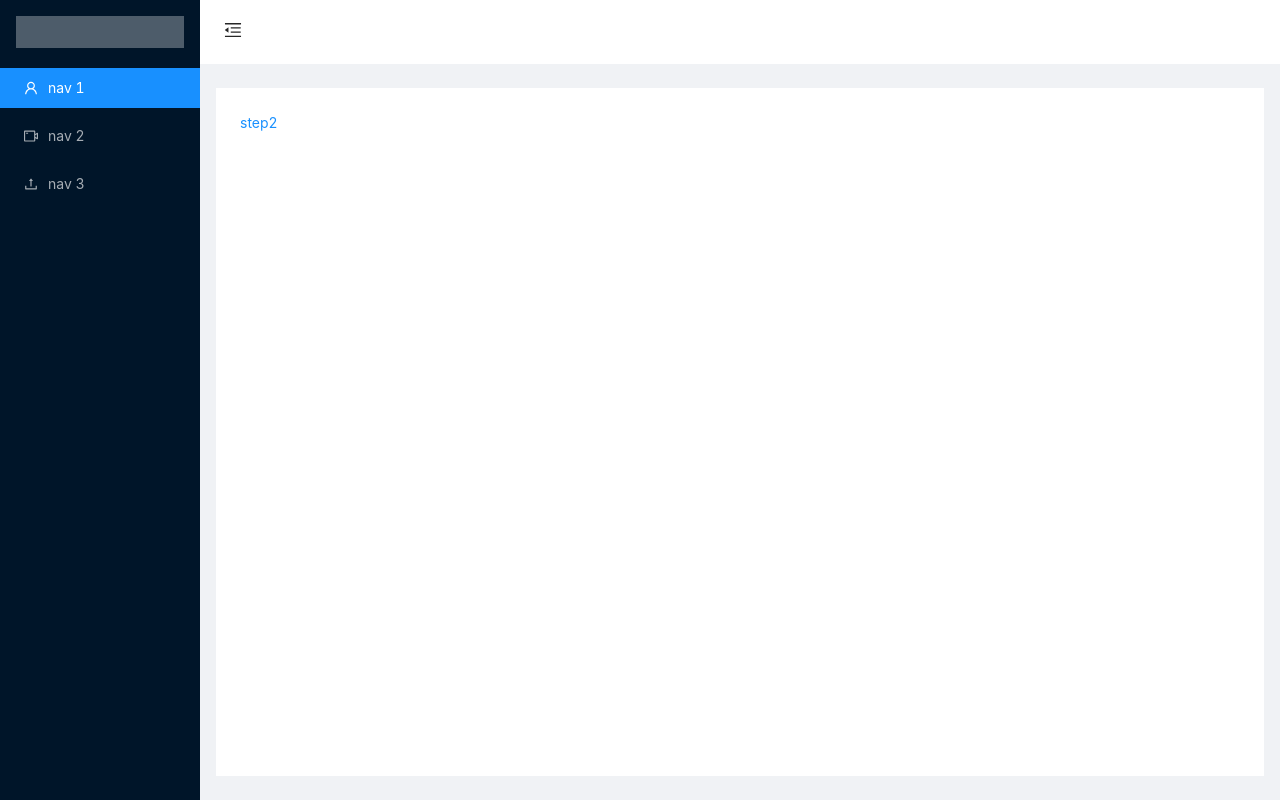
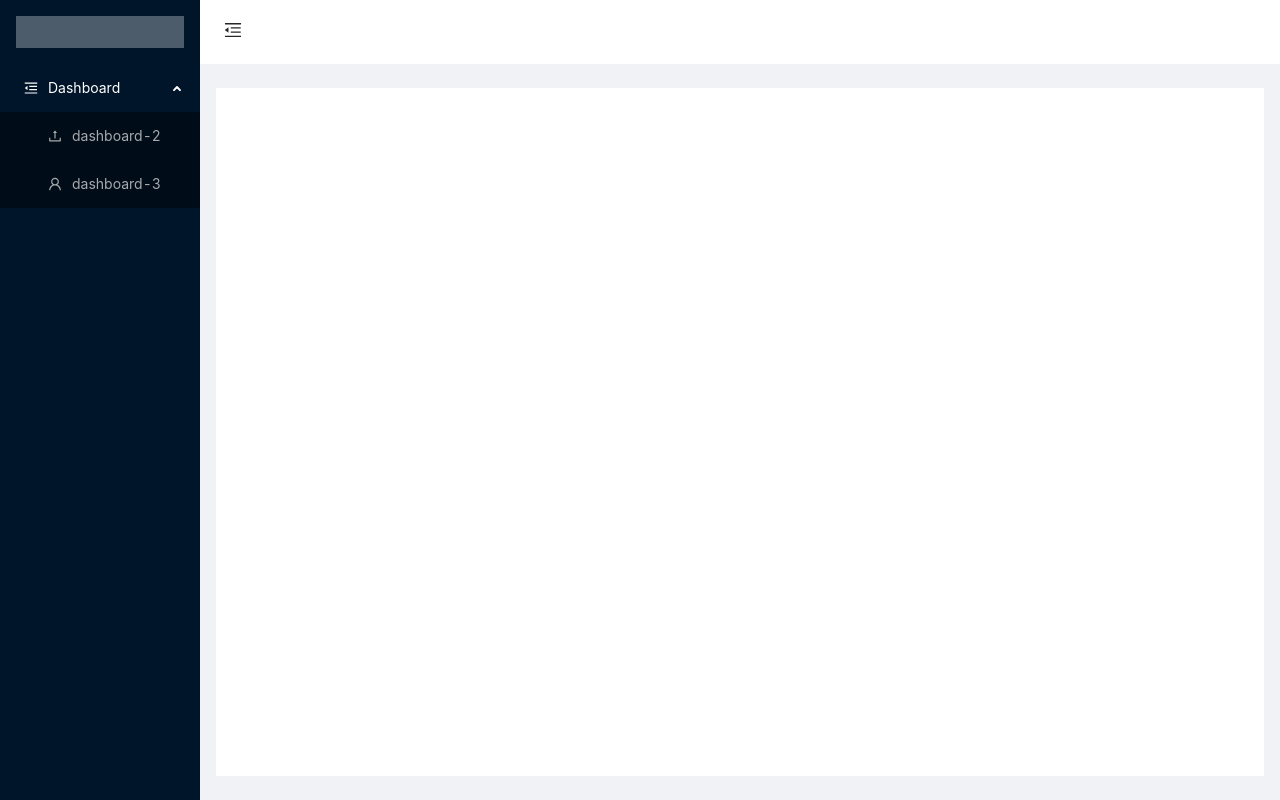
Before and after one commit to nuddev/NKII-001, a React app: page /dashboard in a window 1280 px wide. Built offline with nearby package versions, Linux system fonts and the light colour scheme.

Commit message:
add default select menu

```diff
--- a/package.json
+++ b/package.json
@@ -25,10 +25,12 @@
     "webpack-dev-server": "^4.9.0"
   },
   "dependencies": {
+    "@types/lodash": "^4.14.182",
     "antd": "^4.20.6",
     "axios": "^0.27.2",
     "cookies-next": "^2.0.4",
     "css-loader": "^6.7.1",
+    "lodash": "^4.17.21",
     "react": "^18.1.0",
     "react-dom": "^18.1.0",
     "react-router-dom": "6",
--- a/src/App.tsx
+++ b/src/App.tsx
@@ -2,7 +2,7 @@ import { Button } from "antd";
 import * as React from "react";
 import { BrowserRouter, Routes, Route } from "react-router-dom";
 import "./App.less";
-import RenderRoute from "./config/routes";
+import { RenderRoute } from "./config/routes";
 
 const App: React.FC = () => {
   return (
--- a/src/components/layouts/MainLayout/index.tsx
+++ b/src/components/layouts/MainLayout/index.tsx
@@ -1,19 +1,34 @@
-import {
-  MenuFoldOutlined,
-  MenuUnfoldOutlined,
-  UploadOutlined,
-  UserOutlined,
-  VideoCameraOutlined,
-} from "@ant-design/icons";
+import { MainLayoutConfig } from "@/config/main-layout-config";
+import { routes } from "@/config/routes";
+import { RouterItem } from "@/models/Router";
 import { Layout, Menu } from "antd";
-import React, { useState } from "react";
+import _ from "lodash";
+import React, { useEffect, useMemo, useRef, useState } from "react";
+import { matchPath, NavigateFunction, useLocation, useMatch, useNavigate } from "react-router-dom";
 import "./index.less";
 const { Header, Sider, Content } = Layout;
 type Props = {
   children: React.ReactNode;
 };
+const mappingMenuItem = (data: Array<RouterItem>,navigate:NavigateFunction) => {
+  return data.reduce((prev, cur, index) => {
+    if (!cur?.hidden) {
+      let menuItem: any = _.pick(cur, ["key", "label", "icon"]);
+      if(cur?.to)
+      menuItem['onClick'] = ()=>navigate(cur.to)
+      if (_.size(cur?.children)) {
+        menuItem["children"] = mappingMenuItem(cur?.children,navigate);
+      }
+      prev.push(menuItem);
+    }
+    return prev;
+  }, []);
+};
 const MainLayout: React.FC<Props> = ({ children }) => {
   const [collapsed, setCollapsed] = useState(false);
+  const navigate = useNavigate();
+  const menuItem = useMemo(() => mappingMenuItem(routes,navigate), []);
+  const location = useLocation()
   return (
     <Layout style={{ height: "100vh" }}>
       <Sider trigger={null} collapsible collapsed={collapsed}>
@@ -21,24 +36,9 @@ const MainLayout: React.FC<Props> = ({ children }) => {
         <Menu
           theme="dark"
           mode="inline"
-          defaultSelectedKeys={["1"]}
-          items={[
-            {
-              key: "1",
-              icon: <UserOutlined />,
-              label: "nav 1",
-            },
-            {
-              key: "2",
-              icon: <VideoCameraOutlined />,
-              label: "nav 2",
-            },
-            {
-              key: "3",
-              icon: <UploadOutlined />,
-              label: "nav 3",
-            },
-          ]}
+          defaultSelectedKeys={[location.pathname]}
+          defaultOpenKeys={[_.split(location.pathname,"/")[1]]}
+          items={menuItem}
         />
       </Sider>
       <Layout className="site-layout">
@@ -49,7 +49,9 @@ const MainLayout: React.FC<Props> = ({ children }) => {
           }}
         >
           {React.createElement(
-            collapsed ? MenuUnfoldOutlined : MenuFoldOutlined,
+            collapsed
+              ? MainLayoutConfig.collapsedIcon
+              : MainLayoutConfig.collapseIcon,
             {
               className: "trigger",
               onClick: () => setCollapsed(!collapsed),
--- /dev/null
+++ b/src/config/main-layout-config.tsx
@@ -0,0 +1,8 @@
+import {
+    MenuFoldOutlined,
+    MenuUnfoldOutlined,
+  } from "@ant-design/icons";
+export class MainLayoutConfig {
+  static readonly collapsedIcon = MenuUnfoldOutlined;
+  static readonly collapseIcon = MenuFoldOutlined;
+}
--- a/src/config/routes.tsx
+++ b/src/config/routes.tsx
@@ -3,14 +3,23 @@ import { RouterItem } from "@/models/Router";
 import Home from "@/page/Home";
 import React from "react";
 import { Link, Outlet, Route, Routes } from "react-router-dom";
-
-const routes: Array<RouterItem> = [
+import {
+  MenuFoldOutlined,
+  UploadOutlined,
+  UserOutlined,
+} from "@ant-design/icons";
+export const routes: Array<RouterItem> = [
   {
     path: "/",
     component: <Home />,
+    key: "home",
+    hidden: true,
   },
   {
     path: "/dashboard",
+    label: "Dashboard",
+    key: "dashboard",
+    icon: <MenuFoldOutlined />,
     component: (
       <MainLayout>
         <Outlet />
@@ -18,16 +27,20 @@ const routes: Array<RouterItem> = [
     ),
     children: [
       {
-        index: true,
         component: <Link to={"/dashboard/step2"}>step2</Link>,
+        key: "/dashboard/dashboard-2",
+        path:"dashboard-2",
+        icon: <UploadOutlined />,
+        label: "dashboard-2",
+        to:"/dashboard/dashboard-2",
       },
       {
-        path: "step2",
-        component: <Link to={"/dashboard/step3"}>step3</Link>,
-      },
-      {
-        path: "step3",
-        component: <Link to={"/dashboard"}>step1</Link>,
+        component: <Link to={"/dashboard/step2"}>step2</Link>,
+        label: "dashboard-3",
+        key: "/dashboard/dashboard-3",
+        path:"dashboard-3",
+        to:"/dashboard/dashboard-3",
+        icon: <UserOutlined />,
       },
     ],
   },
@@ -44,7 +57,6 @@ const createRoute = (e: RouterItem) => {
     </Route>
   );
 };
-const RenderRoute = () => {
+export const RenderRoute = () => {
   return <Routes>{routes.map((e) => createRoute(e))}</Routes>;
 };
-export default RenderRoute;
--- a/src/models/Router.ts
+++ b/src/models/Router.ts
@@ -4,4 +4,9 @@ export interface RouterItem {
     guard?:()=>boolean;
     component?:React.ReactNode | null;
     children?:Array<RouterItem>;
+    icon?:React.ReactNode | null;
+    label?:string;
+    key:string;
+    hidden?:boolean,
+    to?:string;
 }
```
Also changed, not shown: 2 other files (tests, documents, lock files or other folders).
